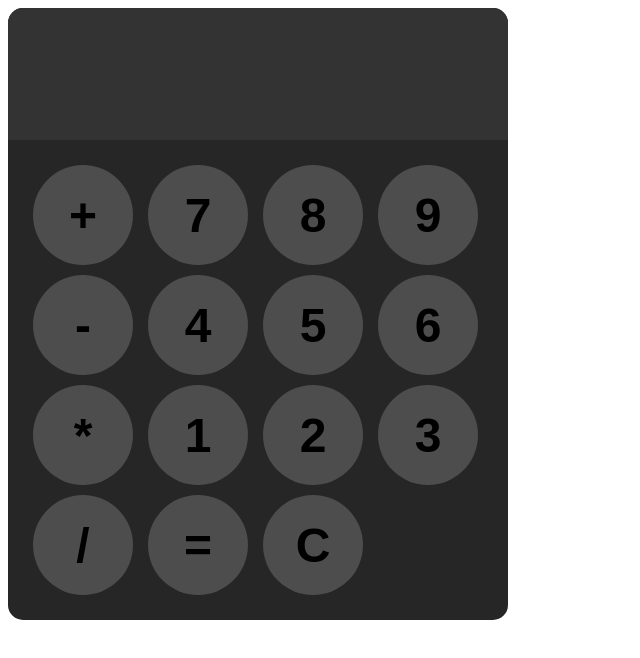
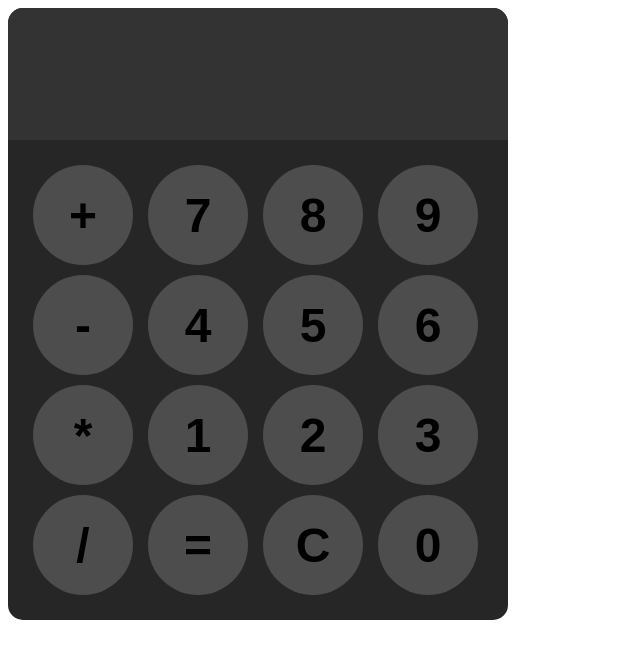
Before and after one commit to chinnu1533/calculator_final, a plain HTML site: page index.html in a window 1280 px wide. Shown: the whole page, without its empty margins (0-640 px from the left). Drawn offline with Linux system fonts and the light colour scheme.

Commit message:
Update index.html
added 0 to calculator

```diff
--- a/index.html
+++ b/index.html
@@ -25,6 +25,7 @@
             <button onclick="appendToDisplay('/')">/</button>
             <button onclick="calculate()">=</button>
             <button onclick="clearDisplay()">C</button>
+            <button onclick="appendToDisplay('0')">0</button>
         </div>
     </div>
     <script src="index.js"></script>
```
